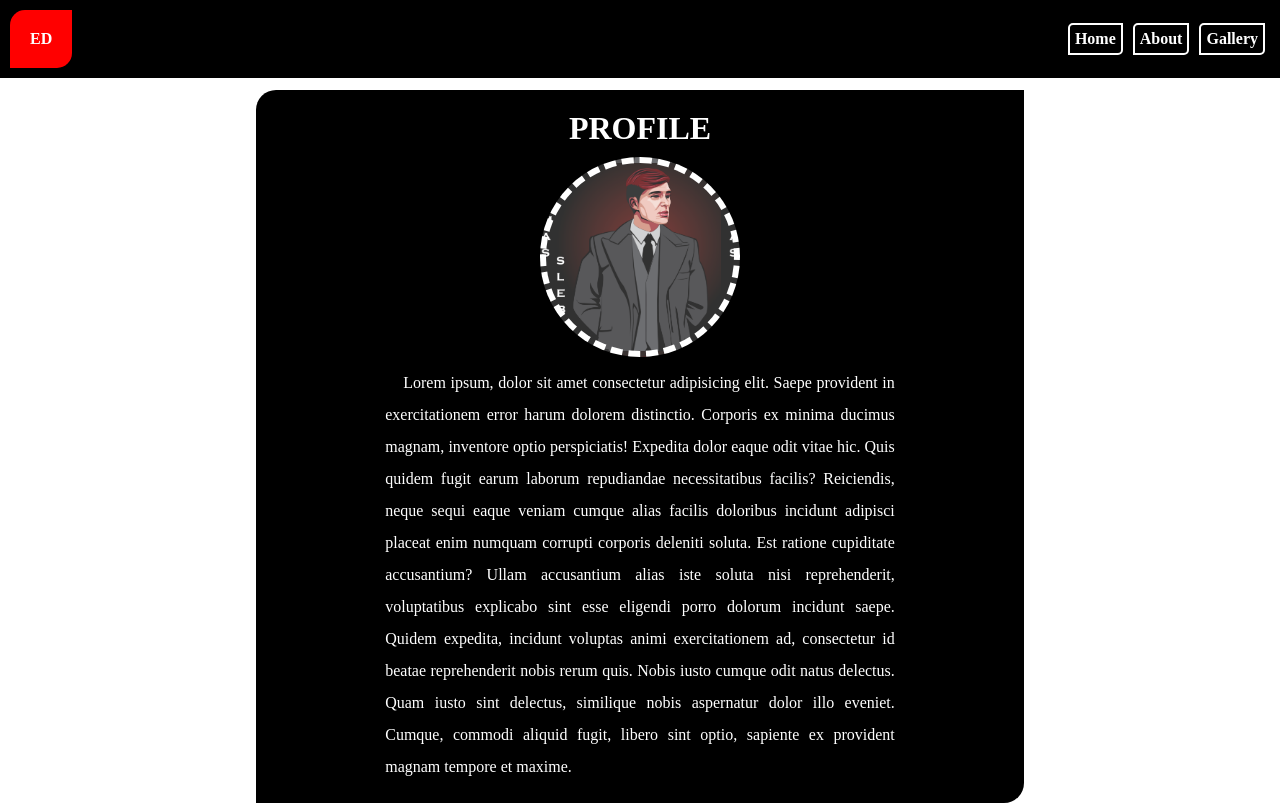
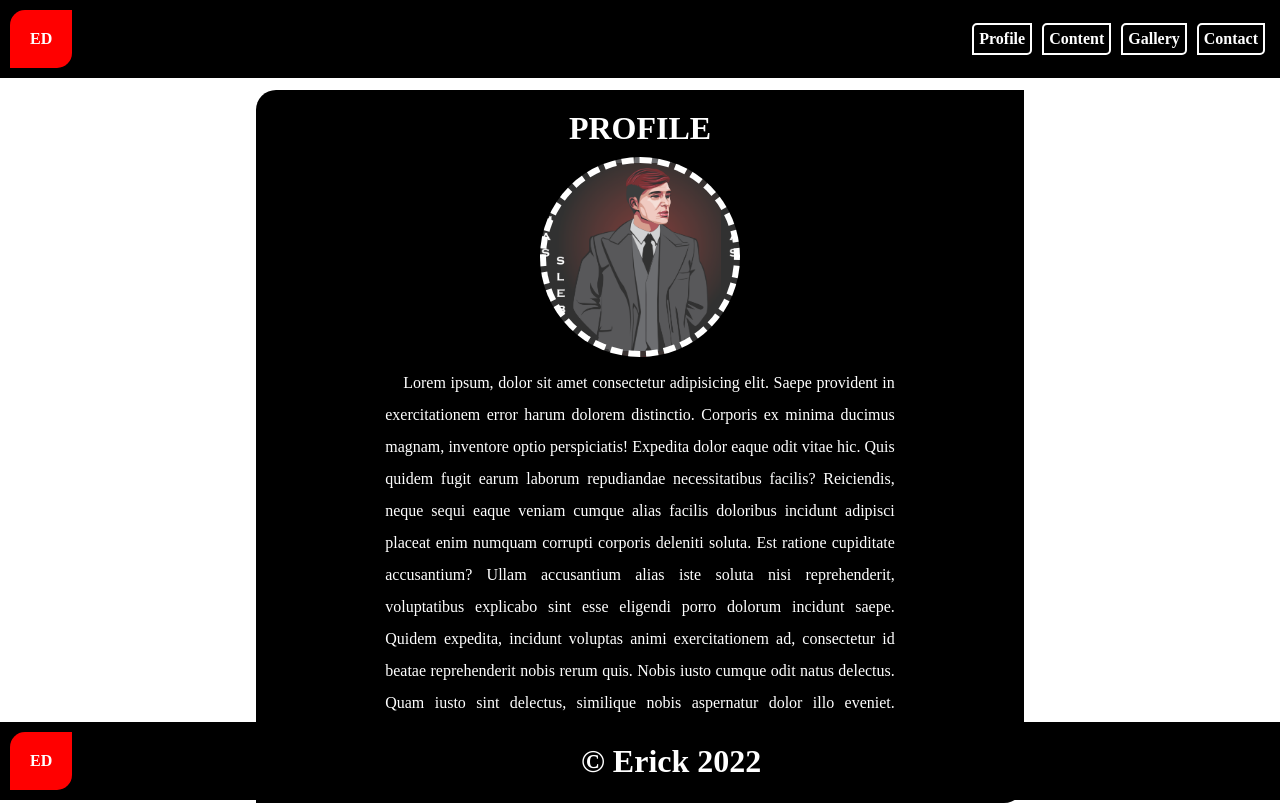
Before and after one commit to dae00345/WEB-PORTO-FLEXBOX, a plain HTML site: page index.html in a window 1280 px wide. Shown: the top 805 px of the page. Drawn offline with Linux system fonts and the light colour scheme.

Commit message:
Update Flexbox Gallery & Contact Menu

```diff
--- a/index.html
+++ b/index.html
@@ -17,13 +17,16 @@
 
             <nav>
                 <ul>
-                    <li><a href="#">Home</a></li>
-                    <li><a href="#contact">About</a></li>
+                    <li><a href="#">Profile</a></li>
+                    <li><a href="#content">Content</a></li>
                     <li><a href="#gallery">Gallery</a></li>
+                    <li><a href="#contact">Contact</a></li>
                 </ul>
             </nav>
 
         </header>
+
+        <main>
             <!-- PROFILE -->
             <div class="profile-container cont-item">
                 <h1 class="profile-title">PROFILE</h1>
@@ -38,7 +41,7 @@
                 </figure>
             </div>
             <!-- CONTENT -->
-        <div class="article cont-item">
+            <div class="article cont-item" id="content">
                 <h1 class="jdl-content">CONTENT</h1>
                 <article>
 
@@ -107,6 +110,7 @@
                     </figcaption>
                 </figure>
             </div>
+        </main>
 
         <footer>
             <a href="#">
--- a/styles.css
+++ b/styles.css
@@ -17,6 +17,9 @@ p{
 .container{
     display:flex;
     flex-flow:column nowrap;
+}
+main{
+    margin: 90px auto;
 }
 
 /* HEADER */
@@ -69,7 +72,7 @@ nav li a:hover{
     background-color:black;
     width:60%;
     padding:20px;
-    margin:90px auto 5px auto;
+    margin:auto;
     display:flex;
     justify-content: space-around;
     border-radius: 20px 0 20px 0;
@@ -190,7 +193,11 @@ footer{
     background: black;
     display:flex;
     justify-content: space-between;
-    padding: 20px;
+    padding: 10px;
+    position: fixed;
+    width:100%;
+    left: 0;
+    bottom:0;
 }
 footer .logo{
 }
```
Lines whose indentation alone changed are shown as unchanged.
